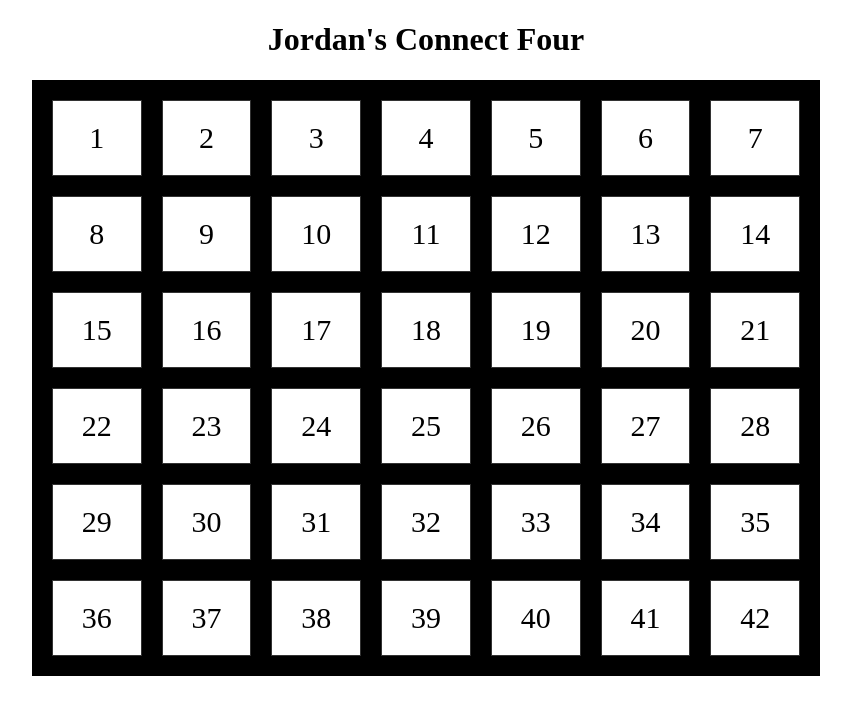
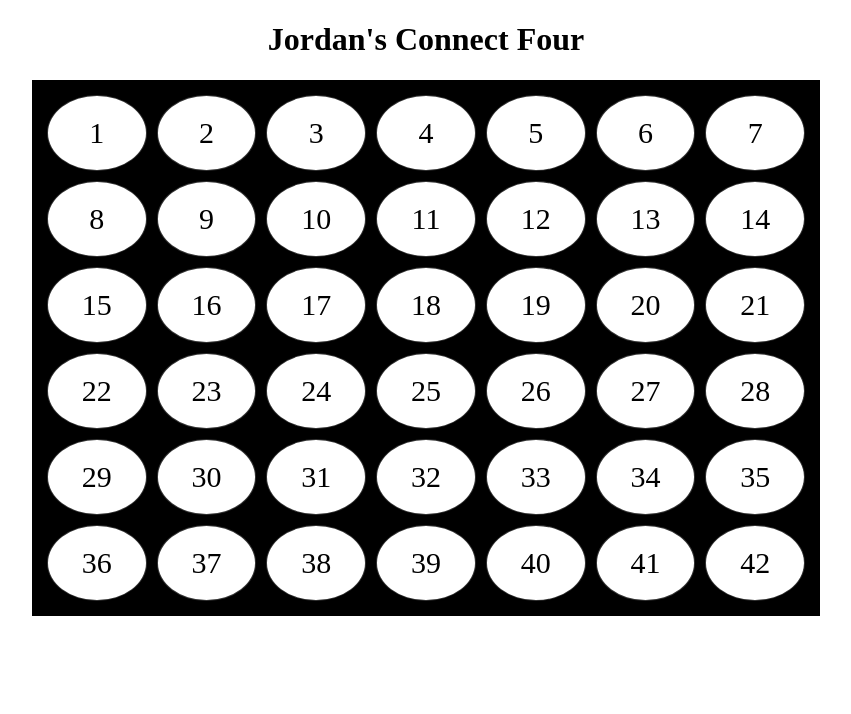
Before and after one commit to Jdale28/connectFour, a plain HTML site: page index.html in a window 1280 px wide. Shown: the whole page, without its empty margins (214-1065 px from the left). Drawn offline with nearby package versions, Linux system fonts and the light colour scheme.

Commit message:
Made the squares into circles

```diff
--- a/style.css
+++ b/style.css
@@ -6,13 +6,14 @@ h1 {
     display: flex;
     justify-content: center;
     align-content: end;
+
 }
 
 .gameContainer {
     width: 60vw;
     display: grid;
+    background-color: black;
     grid-template-columns: auto auto auto auto auto auto auto;
-    background-color: black;
     padding: 10px;
 }
 
@@ -22,5 +23,6 @@ h1 {
     padding: 20px;
     font-size: 30px;
     text-align: center;
-    margin: 10px;
+    margin: 5px;
+    border-radius: 50%;
 }
```
